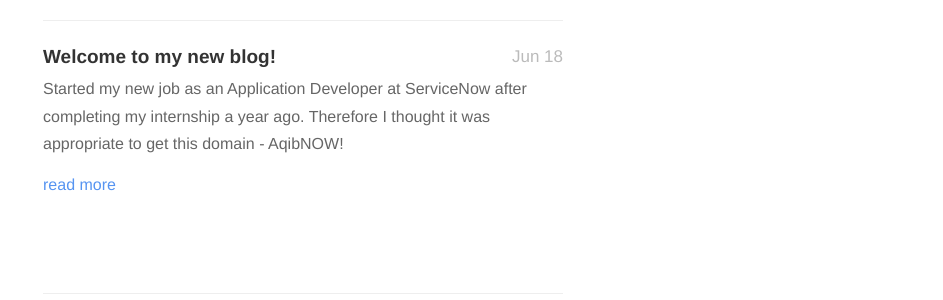
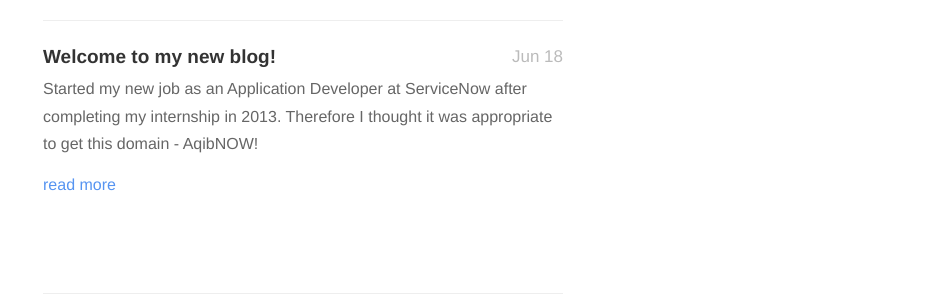
Before and after one commit to aqibmushtaq/aqibmushtaq.github.io, a Jekyll site: the page built from index.html, in a window 1280 px wide. Shown: the part 1591-1891 px from the top of the page, without its empty margins (337-1280 px from the left). Built offline with Jekyll 4.4.1, drawn with Linux system fonts in a browser that asks for light colours; nearby versions of some CDN libraries; Markdown is read by kramdown in place of the engine named in the settings; the list of posts is cut into pages by our own code.

Commit message:
Update stale sentence

```diff
--- a/_posts/2014-06-18-welcome-to-my-new-blog.md
+++ b/_posts/2014-06-18-welcome-to-my-new-blog.md
@@ -9,7 +9,7 @@ tumblr_url: http://aqibnow.com/post/89141281112/welcome-to-my-new-blog
 ---
 
 
-Started my new job as an Application Developer at ServiceNow after completing my internship a year ago. Therefore I thought it was appropriate to get this domain - AqibNOW!
+Started my new job as an Application Developer at ServiceNow after completing my internship in 2013. Therefore I thought it was appropriate to get this domain - AqibNOW!
 
 <!--break-->
 
--- a/about.md
+++ b/about.md
@@ -6,7 +6,7 @@ profile: true
 
 <img src="/assets/images/about-welcome.jpg"/>
 
-Started my new job as an Application Developer at ServiceNow after completing my internship a year ago. Therefore I thought it was appropriate to get this domain - AqibNOW!
+Started my new job as an Application Developer at ServiceNow after completing my internship in 2013. Therefore I thought it was appropriate to get this domain - AqibNOW!
 
 As a developer I will focus on posting tips and tutorials about the ServiceNow platform. There will also be posts about the Agile principles that we’ve adopted in our development team.
 
```
